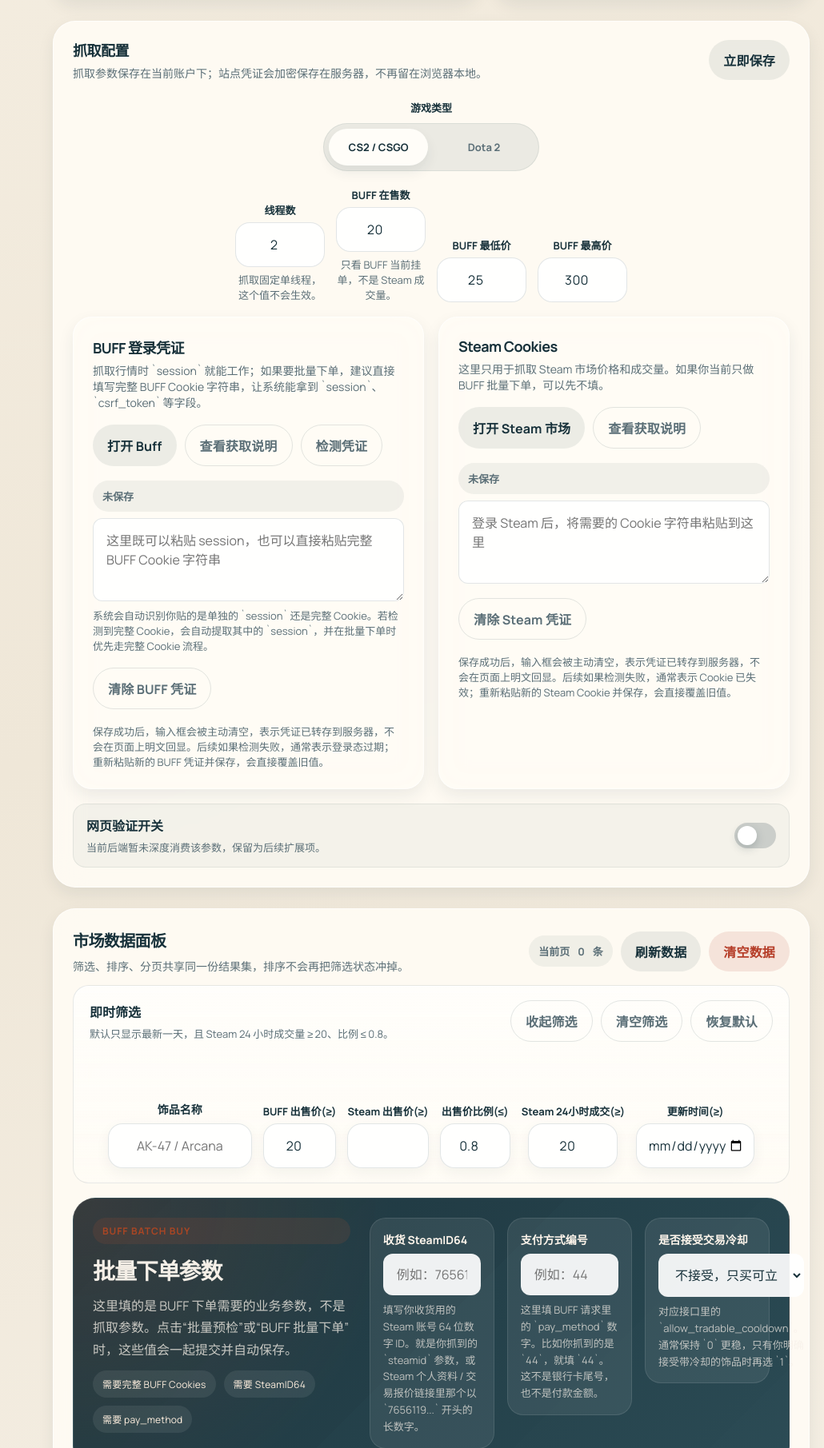
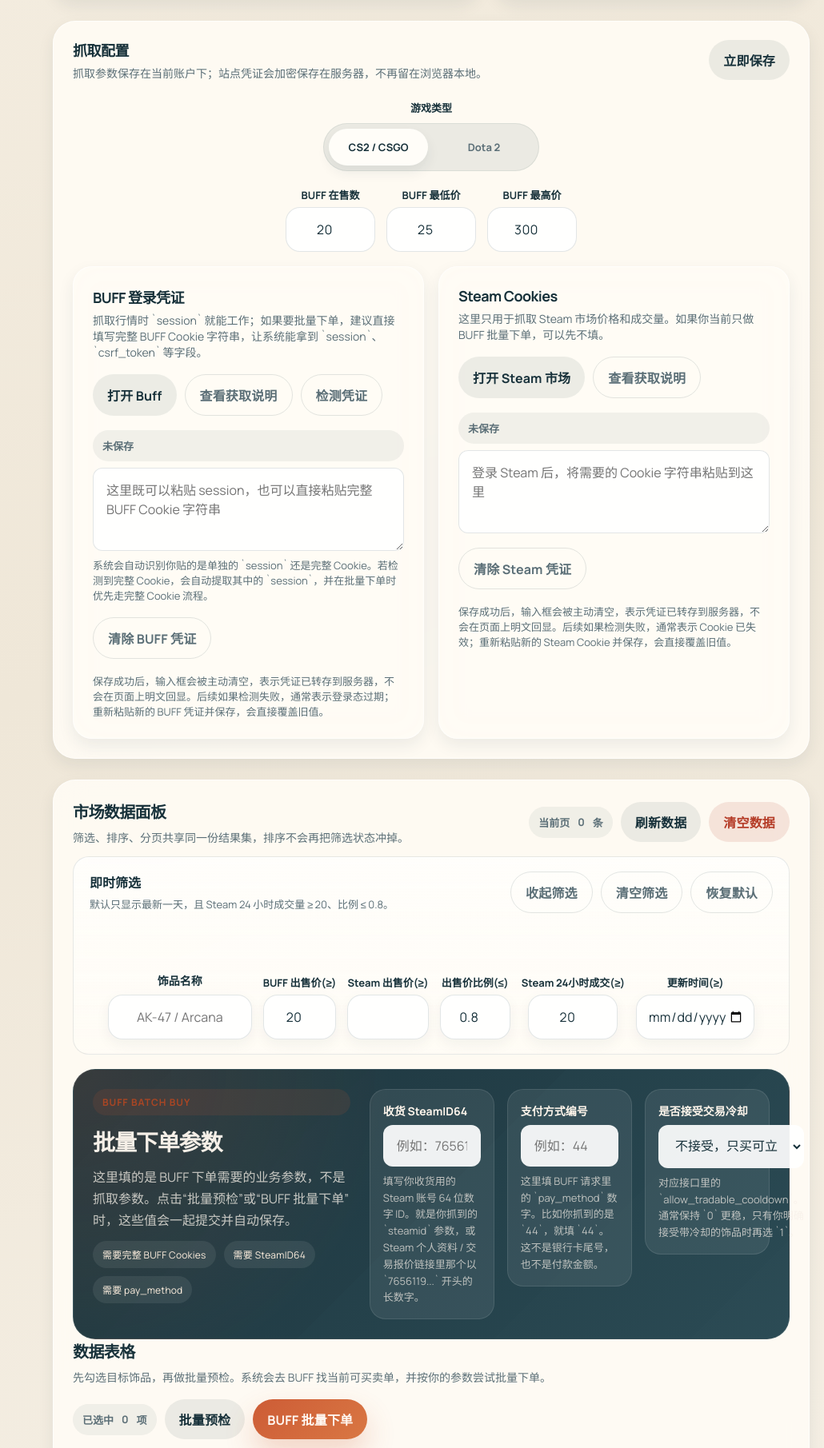
Before and after one commit to Mitcink/steam_market, a Flask app: page / in a window 1280 px wide. Shown: the part 1067-2878 px from the top of the page at 80% size, without its empty margins (250-1280 px from the left). Run offline with Flask 3, Linux system fonts and the light colour scheme; the visitor is signed in with stand-in values (Sample User, id 1); data that the repository does not hold is empty.

Commit message:
Remove unused crawler settings and the hints that misaligned the form.
Co-authored-by: Cursor <cursoragent@cursor.com>

```diff
--- a/app.py
+++ b/app.py
@@ -377,12 +377,10 @@ def get_saved_settings():
 def save_settings(config):
     allowed_keys = {
         "proxy_url",
-        "max_threads",
         "game_type",
         "min_sell_price",
         "max_sell_price",
         "min_sell_count",
-        "web_auth",
     }
     filtered = {key: config.get(key) for key in allowed_keys if key in config}
     filtered["updated_at"] = datetime.now().strftime('%Y-%m-%d %H:%M:%S')
@@ -401,12 +399,10 @@ def merge_runtime_config(request_config):
 
     merged = {
         "proxy_url": str(request_config.get("proxy_url") or saved_settings.get("proxy_url") or "").strip(),
-        "max_threads": str(request_config.get("max_threads") or saved_settings.get("max_threads") or "2"),
         "game_type": request_config.get("game_type") or saved_settings.get("game_type") or "CSGO",
         "min_sell_price": str(request_config.get("min_sell_price") or saved_settings.get("min_sell_price") or "25"),
         "max_sell_price": str(request_config.get("max_sell_price") or saved_settings.get("max_sell_price") or "300"),
         "min_sell_count": str(request_config.get("min_sell_count") or saved_settings.get("min_sell_count") or "20"),
-        "web_auth": bool(request_config.get("web_auth") if "web_auth" in request_config else saved_settings.get("web_auth", False)),
         "buff_auth": str(request_config.get("buff_auth") or saved_credentials.get("buff_auth") or "").strip(),
         "steam_cookies": str(request_config.get("steam_cookies") or saved_credentials.get("steam_cookies") or "").strip(),
     }
@@ -441,12 +437,10 @@ def build_credentials_status():
         },
         "settings": {
             "proxy_url": saved_settings.get("proxy_url", ""),
-            "max_threads": saved_settings.get("max_threads", "2"),
             "game_type": saved_settings.get("game_type", "CSGO"),
             "min_sell_price": saved_settings.get("min_sell_price", "25"),
             "max_sell_price": saved_settings.get("max_sell_price", "300"),
             "min_sell_count": saved_settings.get("min_sell_count", "20"),
-            "web_auth": bool(saved_settings.get("web_auth", False)),
             "updated_at": saved_settings.get("updated_at"),
         },
         "credentials_updated_at": saved_credentials.get("updated_at"),
--- a/static/css/app.css
+++ b/static/css/app.css
@@ -646,7 +646,7 @@ select {
 
 .settings-metrics {
     display: grid;
-    grid-template-columns: repeat(4, minmax(92px, 112px));
+    grid-template-columns: repeat(3, minmax(92px, 112px));
     gap: 14px;
     align-items: end;
 }
--- a/static/js/dashboard.js
+++ b/static/js/dashboard.js
@@ -74,11 +74,9 @@
 
     const configFieldIds = [
         "proxy-url",
-        "max-threads",
         "min-sell-count",
         "min-sell-price",
         "max-sell-price",
-        "web-auth",
         "buff-steamid",
         "buff-pay-method",
         "buff-allow-cooldown",
@@ -312,24 +310,20 @@
             proxy_url: document.getElementById("proxy-url")?.value.trim() || "",
             buff_auth: document.getElementById("buff-auth")?.value.trim() || "",
             steam_cookies: document.getElementById("steam-cookies")?.value.trim() || "",
-            max_threads: document.getElementById("max-threads")?.value || "2",
             game_type: document.querySelector('input[name="game_type"]:checked')?.value || "CSGO",
             min_sell_price: document.getElementById("min-sell-price")?.value || "25",
             max_sell_price: document.getElementById("max-sell-price")?.value || "300",
             min_sell_count: document.getElementById("min-sell-count")?.value || "20",
-            web_auth: document.getElementById("web-auth")?.checked || false,
         };
     }
 
     function splitLocalConfig(config) {
         return {
             proxy_url: config.proxy_url,
-            max_threads: config.max_threads,
             game_type: config.game_type,
             min_sell_price: config.min_sell_price,
             max_sell_price: config.max_sell_price,
             min_sell_count: config.min_sell_count,
-            web_auth: config.web_auth,
         };
     }
 
@@ -393,7 +387,6 @@
     function applyConfigToForm(config) {
         const mapping = {
             "proxy-url": config.proxy_url,
-            "max-threads": config.max_threads,
             "min-sell-count": config.min_sell_count,
             "min-sell-price": config.min_sell_price,
             "max-sell-price": config.max_sell_price,
@@ -405,11 +398,6 @@
                 element.value = value;
             }
         });
-
-        const webAuth = document.getElementById("web-auth");
-        if (webAuth) {
-            webAuth.checked = Boolean(config.web_auth);
-        }
 
         const radio = document.querySelector(`input[name="game_type"][value="${config.game_type || "CSGO"}"]`);
         if (radio) {
--- a/templates/index.html
+++ b/templates/index.html
@@ -176,14 +176,8 @@
                         </div>
                         <div class="settings-metrics settings-metrics-centered">
                             <div class="field field-compact">
-                                <label for="max-threads">线程数</label>
-                                <input class="input input-compact" type="number" id="max-threads" min="1" max="99" value="2">
-                                <span class="field-hint">抓取固定单线程，这个值不会生效。</span>
-                            </div>
-                            <div class="field field-compact">
                                 <label for="min-sell-count">BUFF 在售数</label>
                                 <input class="input input-compact" type="number" id="min-sell-count" min="0" max="999" value="20">
-                                <span class="field-hint">只看 BUFF 当前挂单，不是 Steam 成交量。</span>
                             </div>
                             <div class="field field-compact">
                                 <label for="min-sell-price">BUFF 最低价</label>
@@ -258,17 +252,6 @@
                                 <span class="field-hint">保存成功后，输入框会被主动清空，表示凭证已转存到服务器，不会在页面上明文回显。后续如果检测失败，通常表示 Cookie 已失效；重新粘贴新的 Steam Cookie 并保存，会直接覆盖旧值。</span>
                             </div>
                         </div>
-                    </div>
-
-                    <div class="checkbox-card">
-                        <div class="copy">
-                            <strong>网页验证开关</strong>
-                            <span>当前后端暂未深度消费该参数，保留为后续扩展项。</span>
-                        </div>
-                        <label class="switch" for="web-auth">
-                            <input id="web-auth" type="checkbox">
-                            <span class="switch-track"></span>
-                        </label>
                     </div>
                 </div>
             </article>
```
